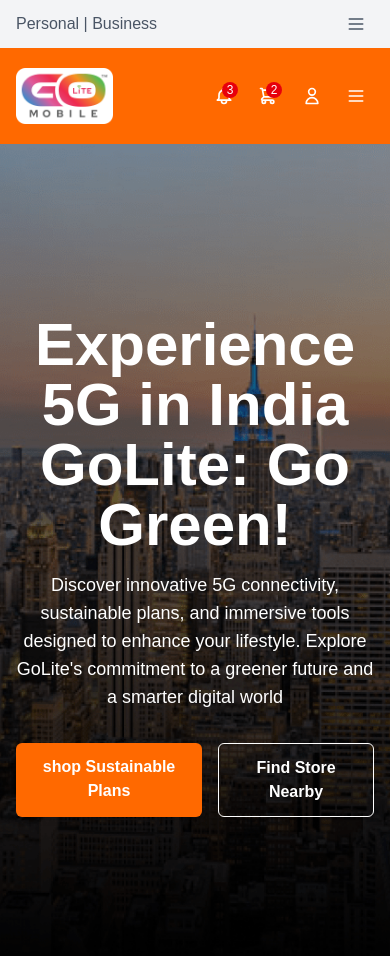
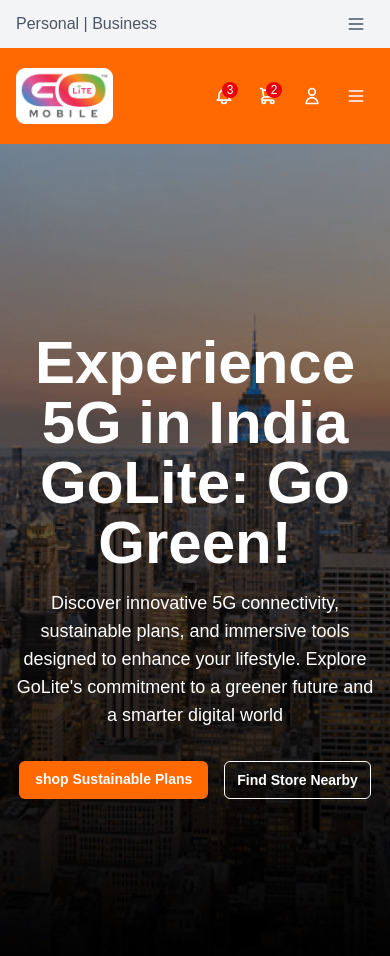
Before and after one commit to ZoikoGroup/golitereact, a Next.js app: page / in a window 390 px wide. Shown: the top 956 px of the page. Built offline with nearby package versions, Linux system fonts and the light colour scheme.

Commit message:
Mobile view updated

```diff
--- a/app/components/HomeBanner.tsx
+++ b/app/components/HomeBanner.tsx
@@ -11,7 +11,7 @@
           <a
             href="/plans"
             aria-label="Shop Sustainable Plans"
-            className="inline-block bg-orange-500 hover:bg-orange-600 text-white font-semibold px-6 py-3 rounded-md shadow-md"
+            className="inline-block bg-orange-500 hover:bg-orange-600 text-white font-semibold px-4 py-2 text-sm md:px-6 md:py-3 md:text-base rounded-md shadow-md"
           >
             shop Sustainable Plans
           </a>
@@ -19,7 +19,7 @@
           <a
             href="/stores"
             aria-label="Find Store Nearby"
-            className="inline-block border border-white text-white bg-transparent hover:bg-white/10 font-semibold px-6 py-3 rounded-md"
+            className="inline-block border border-white text-white bg-transparent hover:bg-white/10 font-semibold px-3 py-2 text-sm md:px-6 md:py-3 md:text-base rounded-md"
           >
             Find Store Nearby
           </a>
```
